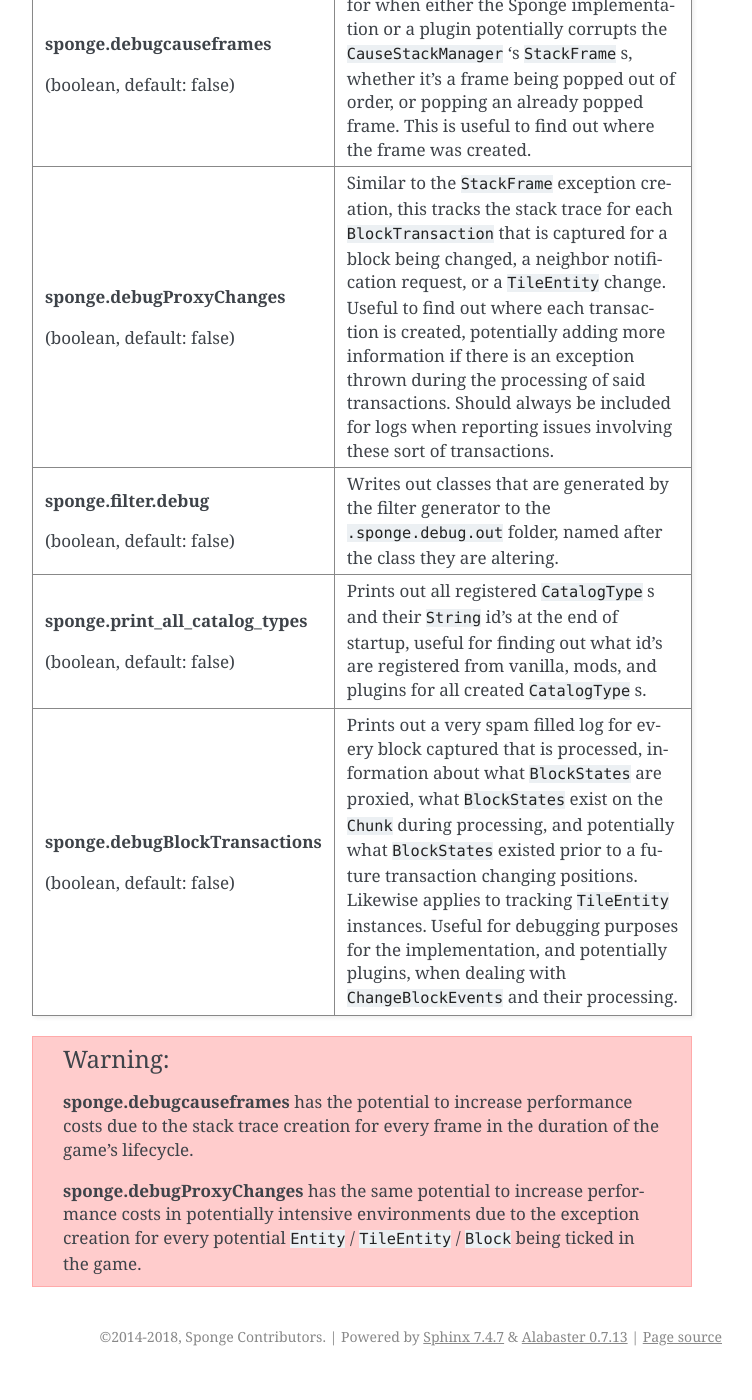
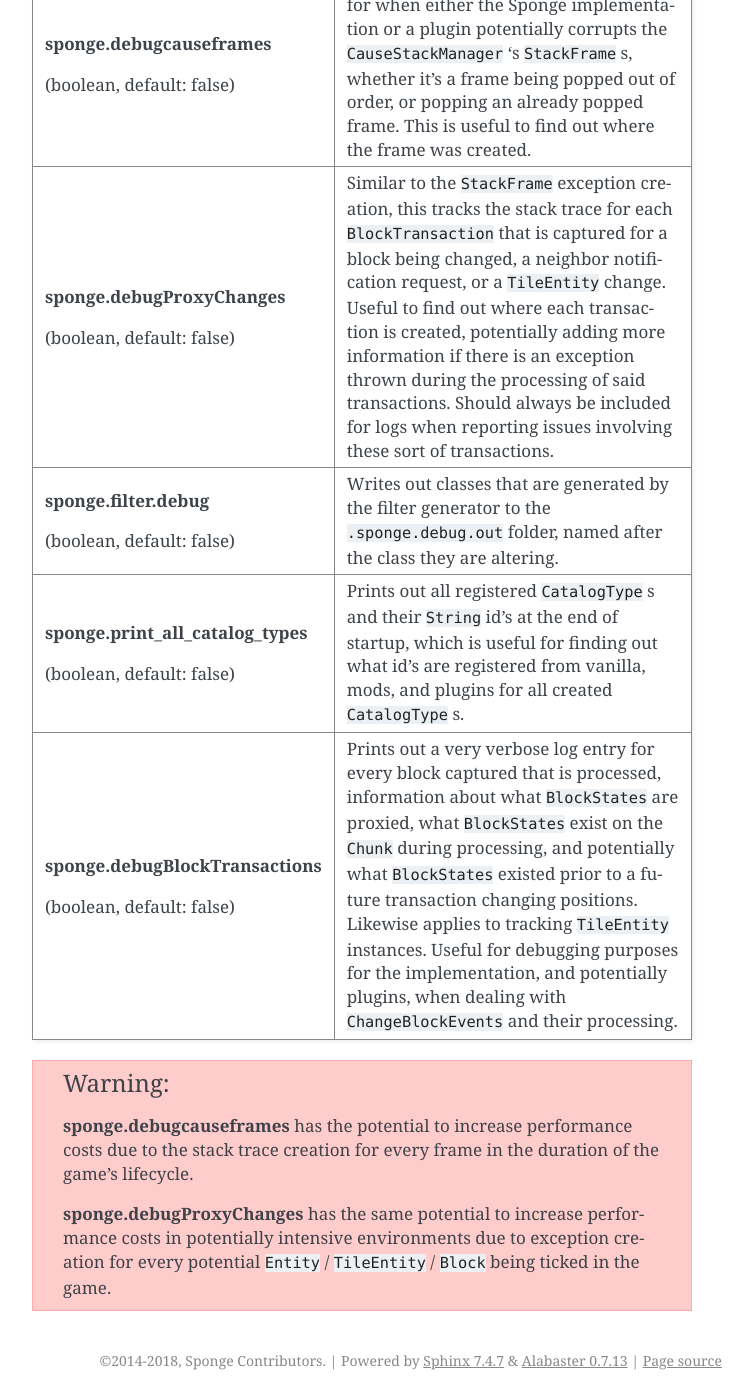
Before and after one commit to SpongePowered/SpongeDocs, a Sphinx documentation site: the page built from source/server/spongineer/properties.rst, in a window 1280 px wide and 1400 px high, scrolled down 1139 px. Shown: the whole window, without its empty margins (388-1140 px from the left). Built offline with Sphinx 7.4.7, drawn with Linux system fonts in a browser that asks for light colours; pages that are not in the unit, such as notebooks, are missing from menus; before the commit the page ends 2515 px from its top, so only the background shows below that; some of the changed text lies outside the part shown.

Commit message:
Fix wording and improve clarity
Signed-off-by: Grauldon <17791090+Grauldon@users.noreply.github.com>

```diff
--- a/source/server/spongineer/properties.rst
+++ b/source/server/spongineer/properties.rst
@@ -53,10 +53,10 @@
 | (boolean, default: false)          |                                                                                 |
 +------------------------------------+---------------------------------------------------------------------------------+
 | **sponge.print_all_catalog_types** | Prints out all registered ``CatalogType`` s and their ``String`` id's at the    |
-|                                    | end of startup, useful for finding out what id's are registered from vanilla,   |
-| (boolean, default: false)          | mods, and plugins for all created ``CatalogType`` s.                            |
+|                                    | end of startup, which is useful for finding out what id's are registered from   |
+| (boolean, default: false)          | vanilla, mods, and plugins for all created ``CatalogType`` s.                   |
 +------------------------------------+---------------------------------------------------------------------------------+
-|                                    | Prints out a very spam filled log for every block captured that is processed,   |
+|                                    | Prints out a very verbose log entry for every block captured that is processed, |
 |                                    | information about what ``BlockStates`` are proxied, what ``BlockStates`` exist  |
 | **sponge.debugBlockTransactions**  | on the ``Chunk`` during processing, and potentially what ``BlockStates``        |
 |                                    | existed prior to a future transaction changing positions. Likewise applies to   |
@@ -70,5 +70,5 @@
    every frame in the duration of the game's lifecycle.
 
    **sponge.debugProxyChanges** has the same potential to increase performance costs in potentially intensive
-   environments due to the exception creation for every potential ``Entity`` / ``TileEntity`` / ``Block`` being ticked
-   in the game.
+   environments due to exception creation for every potential ``Entity`` / ``TileEntity`` / ``Block`` being ticked in
+   the game.
```
Also changed, not shown: other parts of source/server/spongineer/properties.rst (+1 -1 lines).
